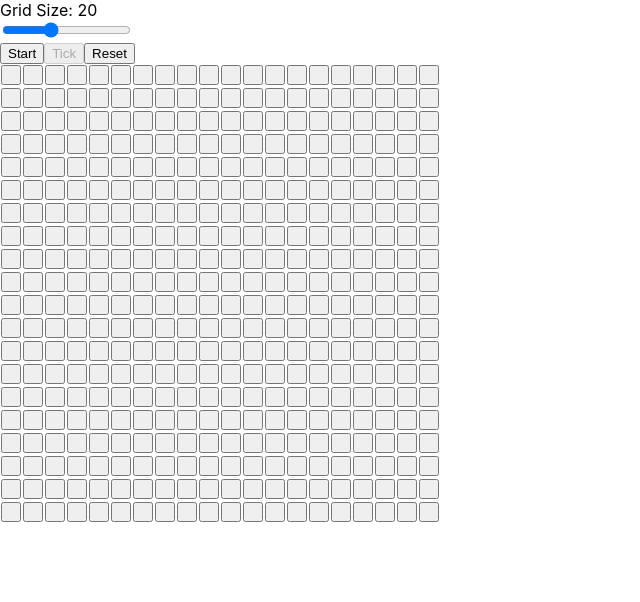
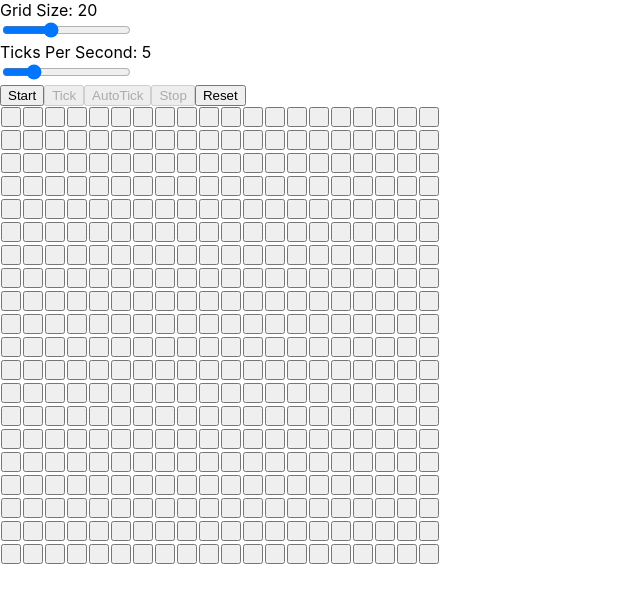
Before and after one commit to James-Quigley/life, a React (Create React App) app: page / in a window 1280 px wide. Shown: the top 602 px of the page, without its empty margins (0-640 px from the left). Built offline with nearby package versions, Linux system fonts and the light colour scheme.

Commit message:
Auto Ticker

```diff
--- a/src/App.tsx
+++ b/src/App.tsx
@@ -1,6 +1,7 @@
 import React, { useState } from 'react';
 import logo from './logo.svg';
 import './App.css';
+import AutoTick from './AutoTick';
 
 
 
@@ -8,7 +9,9 @@ import './App.css';
 interface State {
   size: number
   grid: Grid
-  started: boolean
+  started: boolean,
+  ticksPerSec: number,
+  isAutoTicking: boolean
 }
 
 const gridSize = 20;
@@ -17,7 +20,9 @@ function App() {
   const defaultState: State = {
     size: gridSize,
     grid: new Grid(gridSize),
-    started: false
+    started: false,
+    ticksPerSec: 5,
+    isAutoTicking: false
   };
 
   const [state, setState] = useState(defaultState);
@@ -38,6 +43,17 @@ function App() {
     ...sharedStyle
   }
 
+  const autoTick = function () {
+
+  }
+
+  const tick = function () {
+    const newState = state;
+    state.grid.tick();
+    newState.grid.cells = state.grid.cells;
+    setState(newState);
+  }
+
   const gridStr = state.grid.cells.map(arr =>
     <tr key={arr[0].x}>
       {arr.map(cell =>
@@ -52,8 +68,12 @@ function App() {
       )}
     </tr>
   );
+
+  const autoTicker = state.isAutoTicking ? <AutoTick onTick={tick} interval={1000 / state.ticksPerSec} /> : ''
   return (
     <div>
+
+      {autoTicker}
 
       <label htmlFor="size">Grid Size: {state.size}</label>
       <br />
@@ -66,13 +86,30 @@ function App() {
         })
       }} />
       <br />
+      <label htmlFor="ticks">Ticks Per Second: {state.ticksPerSec}</label>
+      <br />
+      <input type="range" min="1" max="20" value={state.ticksPerSec} name="ticks" onChange={(e) => {
+        const tps = parseInt(e.target.value);
+        setState({
+          ...state,
+          ticksPerSec: tps
+        })
+      }} />
+      <br />
       <button disabled={state.started} onClick={() => setState({ ...state, started: true })}>Start</button>
-      <button disabled={!state.started} onClick={() => {
-        const newState = state;
-        state.grid.tick();
-        newState.grid.cells = state.grid.cells;
-        setState(newState);
-      }}>Tick</button>
+      <button disabled={!state.started} onClick={tick}>Tick</button>
+      <button disabled={!state.started || (state.isAutoTicking && state.started)} onClick={() => {
+        setState({
+          ...state,
+          isAutoTicking: true
+        })
+      }}>AutoTick</button>
+      <button disabled={!state.started || (!state.isAutoTicking && state.started)} onClick={() => {
+        setState({
+          ...state,
+          isAutoTicking: false
+        })
+      }}>Stop</button>
       <button onClick={() => {
         setState(defaultState)
       }}>Reset</button>
--- /dev/null
+++ b/src/AutoTick.tsx
@@ -0,0 +1,29 @@
+import React, { useState } from 'react';
+
+class AutoTick extends React.Component<{
+    onTick: () => void,
+    interval: number
+}, { ticker: number }> {
+
+    constructor(props: {
+        onTick: () => void,
+        interval: number
+    }
+    ) {
+        super(props);
+        const tickerId = window.setInterval(props.onTick, props.interval);
+        this.state = {
+            ticker: tickerId
+        }
+    }
+
+    componentWillUnmount() {
+        clearInterval(this.state.ticker);
+    }
+
+    render() {
+        return (<div>AUTOTICKING</div>);
+    }
+}
+
+export default AutoTick;
```
